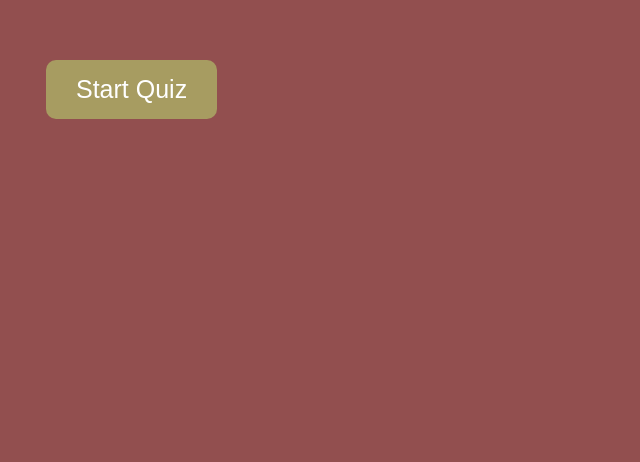
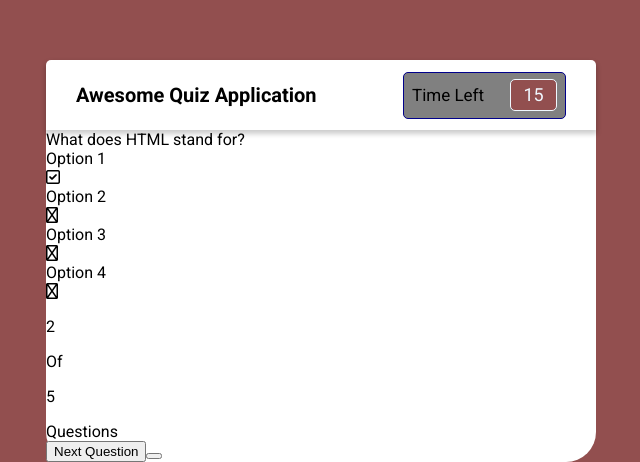
Before and after one commit to AliceBryer/code-quiz-AB, a plain HTML site: page index.html in a window 1280 px wide. Shown: the part 340-802 px from the top of the page, without its empty margins (594-1234 px from the left). Drawn offline with Linux system fonts and the light colour scheme.

Commit message:
timer & title styled

```diff
--- a/assets/css/style.css
+++ b/assets/css/style.css
@@ -6,7 +6,8 @@ body {
 /* start button container styling */
 
 .start-button,
-.info-box {
+.info-box,
+.quiz-box {
   position: absolute;
   top: 50%;
   left: 50%;
@@ -88,3 +89,58 @@ body {
   background: rgb(81, 17, 17);
   color: white;
 }
+
+/* quiz box styling */
+
+.quiz-box {
+  width: 550px;
+  background: white;
+  border-radius: 30px;
+}
+
+.quiz-box header {
+  height: 70px;
+  padding: 0 30px;
+  background: white;
+  display: flex;
+  align-items: center;
+  justify-content: space-between;
+  border-radius: 5px 5px 0 0;
+  box-shadow: 0px 3px 5px 1px rgb(0, 0, 0, 0.2);
+}
+
+.quiz-box header .title {
+  font-size: 20px;
+  font-weight: 600;
+}
+.quiz-box header .timer {
+  display: flex;
+  align-items: center;
+  justify-content: space-between;
+  width: 145px;
+  height: 45px;
+  background: grey;
+  border: 1px solid darkblue;
+  border-radius: 5px;
+  padding: 0 8px;
+}
+
+.quiz-box header .timer .time-text {
+  font-weight: 400;
+  font-size: 17px;
+  user-select: none;
+}
+
+.quiz-box header .timer .timer-sec {
+  font-size: 18px;
+  font-weight: 500px;
+  background: rgb(146, 79, 79);
+  height: 30px;
+  width: 45px;
+  color: aliceblue;
+  text-align: center;
+  line-height: 30px;
+  border-radius: 5px;
+  border: 1px solid;
+  user-select: none;
+}
--- a/index.html
+++ b/index.html
@@ -11,6 +11,13 @@
     <link
       href="https://fonts.googleapis.com/css2?family=Montserrat:wght@700;800;900&family=Roboto:ital,wght@0,300;0,400;0,500;0,700;1,300;1,400;1,500&display=swap"
       rel="stylesheet"
+    />
+    <link
+      rel="stylesheet"
+      href="https://cdnjs.cloudflare.com/ajax/libs/font-awesome/6.2.0/css/all.min.css"
+      integrity="sha512-xh6O/CkQoPOWDdYTDqeRdPCVd1SpvCA9XXcUnZS2FmJNp1coAFzvtCN9BmamE+4aHK8yyUHUSCcJHgXloTyT2A=="
+      crossorigin="anonymous"
+      referrerpolicy="no-referrer"
     />
 
     <link rel="stylesheet" href="./assets/css/style.css" />
@@ -40,6 +47,47 @@
       </div>
     </div>
 
+    <!-- Quiz Questions -->
+    <div class="quiz-box">
+      <header>
+        <div class="title">Awesome Quiz Application</div>
+        <div class="timer">
+          <div class="time-text">Time Left</div>
+          <div class="timer-sec">15</div>
+        </div>
+      </header>
+      <section>
+        <div class="que-text">
+          <span>What does HTML stand for?</span>
+        </div>
+        <div class="option-list">
+          <div class="option">
+            <span>Option 1</span>
+            <div class="icon-tick"><i class="fa-regular fa-square-check"></i></div>
+          </div>
+          <div class="option">
+            <span>Option 2</span>
+            <div class="icon-cross"><i class="fa-regular fa-square-xmark"></i></div>
+          </div>
+          <div class="option">
+            <span>Option 3</span>
+            <div class="icon-cross"><i class="fa-regular fa-square-xmark"></i></div>
+          </div>
+          <div class="option">
+            <span>Option 4</span>
+            <div class="icon-cross"><i class="fa-regular fa-square-xmark"></i></i></div>
+          </div>
+        </div>
+      </section>
+      <!--Quiz box footer-->
+      <footer>
+        <div class="total-question">
+          <span><p>2</p>Of<p> 5</p> Questions</span>
+        </div>
+        <button class="next-button">Next Question<button>
+      </footer>
+    </div>
+
     <script src="./assets/js/script.js"></script>
   </body>
 </html>
```
